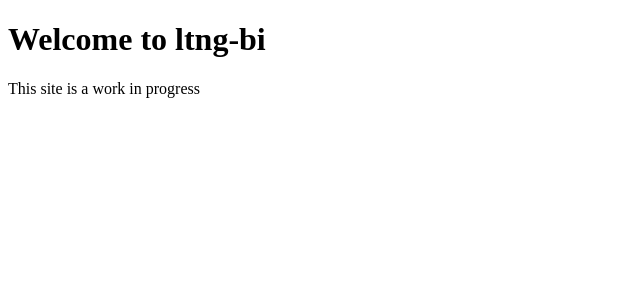
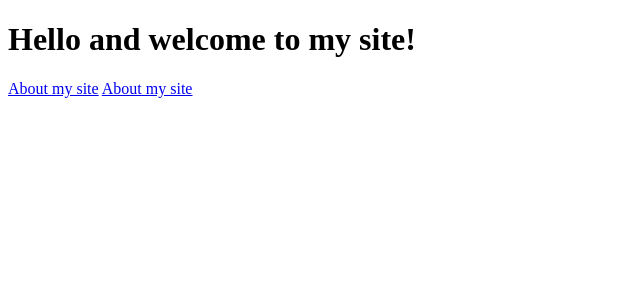
Before and after one commit to sgmarius/ltng-bi, a SvelteKit app: page / in a window 1280 px wide. Shown: the top 300 px of the page, without its empty margins (0-640 px from the left). Built offline with nearby package versions, Linux system fonts and the light colour scheme.

Commit message:
playing with some routes

```diff
--- a/src/routes/+page.svelte
+++ b/src/routes/+page.svelte
@@ -1,2 +1,3 @@
-<h1>Welcome to ltng-bi</h1>
-<p>This site is a work in progress</p>
+<h1>Hello and welcome to my site!</h1>
+<a href="/blog">About my site</a>
+<a href="/about">About my site</a>
--- /dev/null
+++ b/src/routes/about/+page.svelte
@@ -0,0 +1,3 @@
+<h1>About this site</h1>
+<p>TODO...</p>
+<a href="/">Home</a>
```
Also changed, not shown: src/routes/blog/[slug]/+page.js (added, +13 -0 lines), src/routes/blog/[slug]/+page.svelte (added, +7 -0 lines).
